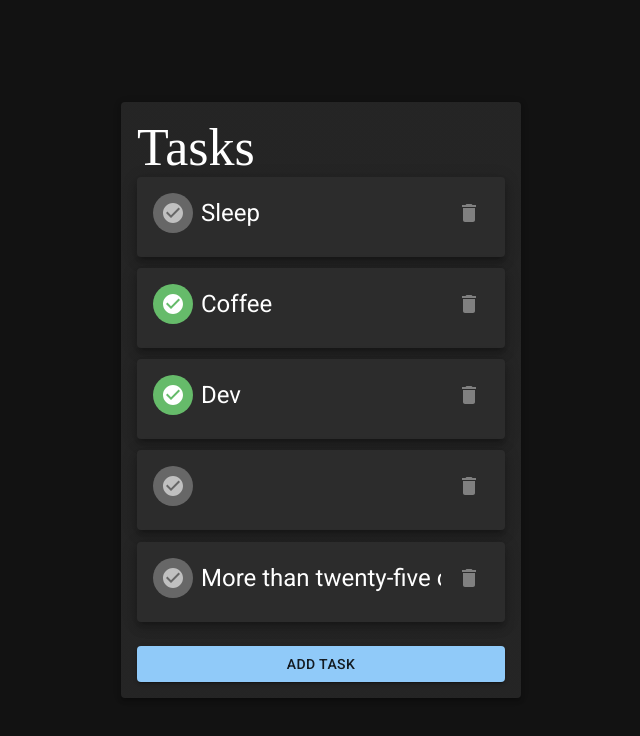
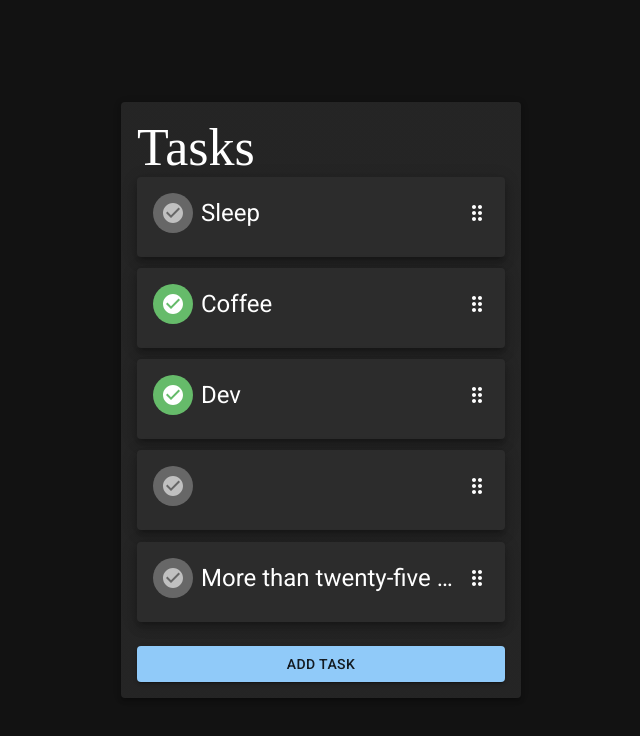
Before and after one commit to benjammin4dayz/react-checklist-app, a React (Vite) app: page / in a window 1280 px wide. Shown: the top 736 px of the page, without its empty margins (319-959 px from the left). Built offline with nearby package versions, Linux system fonts and the light colour scheme.

Commit message:
Refactor and style task card

```diff
--- a/package.json
+++ b/package.json
@@ -1,7 +1,7 @@
 {
   "name": "react-checklist-app",
   "private": true,
-  "version": "0.3.0",
+  "version": "0.3.1",
   "type": "module",
   "scripts": {
     "start": "npm run dev",
--- a/src/components/TaskCard/TaskCard.tsx
+++ b/src/components/TaskCard/TaskCard.tsx
@@ -1,7 +1,9 @@
-import { useEffect, useState, type FC } from 'react';
+import { CSSProperties, FC, MouseEvent, useState } from 'react';
 import { Card, CardContent, Typography } from '@mui/material';
 import { useSortable } from '@dnd-kit/sortable';
 import { CSS } from '@dnd-kit/utilities';
+import { SyntheticListenerMap } from '@dnd-kit/core/dist/hooks/utilities';
+import DragIndicatorIcon from '@mui/icons-material/DragIndicator';
 import { useListContext } from '../../ListProvider';
 import { TaskStatusIcon } from './TaskStatusIcon';
 import { ActionsGrid } from './ActionsGrid';
@@ -24,36 +26,52 @@ export const TaskCard: FC<TaskCardProps> = ({
   const { attributes, listeners, setNodeRef, transform, transition } =
     useSortable({ id: sortableId });
 
-  const style = {
+  const [cardElevation, setCardElevation] = useState<number>(7);
+  const [isExpanded, setIsExpanded] = useState<boolean>(false);
+
+  const draggableStyle: CSSProperties = {
     transform: CSS.Transform.toString(transform),
     transition,
   };
 
-  const [isHovered, setIsHovered] = useState(false);
-  const [cardElevation, setCardElevation] = useState(7);
+  const draggableListeners: SyntheticListenerMap = {
+    ...listeners,
+    onMouseDown: () => {
+      // immediately close the expando before applying any draggable transforms
+      setIsExpanded(false);
+    },
+  };
 
-  useEffect(() => {
-    if (isHovered) {
+  const cardListeners = {
+    onMouseOver: () => {
       setCardElevation(10);
-    } else {
+    },
+    onMouseLeave: () => {
       setCardElevation(7);
-    }
-  }, [isHovered]);
+      setIsExpanded(false);
+    },
+    onClick: () => {
+      setIsExpanded(true);
+    },
+  };
 
-  const handleMouseOver = () => setIsHovered(true);
-  const handleMouseLeave = () => setIsHovered(false);
+  const handleDragHandleClick = () => {
+    setIsExpanded(false);
+  };
 
-  const handleCardClick = () => toggleListItem(id);
+  const handleTaskStatusChange = (e: MouseEvent<HTMLDivElement>) => {
+    // don't open the expando when toggling a task
+    e.stopPropagation();
+    toggleListItem(id);
+  };
 
   return (
     <Card
+      {...cardListeners}
       elevation={cardElevation}
-      onMouseOver={handleMouseOver}
-      onMouseLeave={handleMouseLeave}
       ref={setNodeRef}
-      style={{ ...style }}
-      {...attributes}
-      {...listeners}
+      style={{ ...draggableStyle }}
+      sx={{ cursor: isExpanded ? 'default' : 'pointer' }}
     >
       <CardContent
         sx={{
@@ -65,23 +83,34 @@ export const TaskCard: FC<TaskCardProps> = ({
       >
         <TaskStatusIcon
           checked={checked}
-          onClick={handleCardClick}
+          onClick={handleTaskStatusChange}
           style={{ cursor: 'pointer' }}
           title={`Mark task as ${checked ? 'incomplete' : 'complete'}`}
         />
         <Typography
           variant={'h5'}
-          component={'div'}
           sx={{
             flex: '1',
-            whiteSpace: 'nowrap',
+            whiteSpace: isExpanded ? 'normal' : 'nowrap',
+            textOverflow: 'ellipsis',
+            wordBreak: 'break-all',
             overflow: 'hidden',
           }}
           title={value}
         >
           {value}
         </Typography>
-        <ActionsGrid id={id} />
+        {isExpanded && <ActionsGrid id={id} />}
+        <DragIndicatorIcon
+          {...attributes}
+          {...draggableListeners}
+          sx={{
+            cursor: 'grab',
+            ':focus': { outline: 'none' },
+            ':active': { cursor: 'grabbing' },
+          }}
+          onClick={handleDragHandleClick}
+        />
       </CardContent>
     </Card>
   );
```
